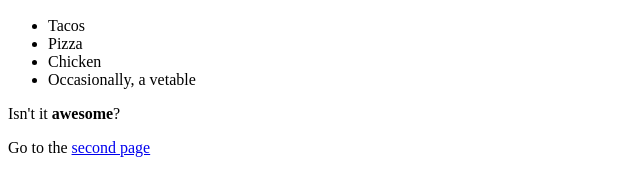
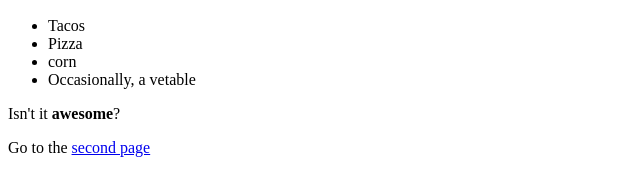
Before and after one commit to jkyoon87/mysite, a plain HTML site: page index.html in a window 1280 px wide. Shown: the part 1214-1384 px from the top of the page, 0-640 px from the left. Drawn offline with Linux system fonts and the light colour scheme.

Commit message:
I actually like corn

```diff
--- a/index.html
+++ b/index.html
@@ -21,7 +21,7 @@
         <ul>
             <li>Tacos</li>
             <li>Pizza</li>
-            <li>Chicken</li>
+            <li>corn</li>
             <li>Occasionally, a vetable</li>
         </ul>
 
```
